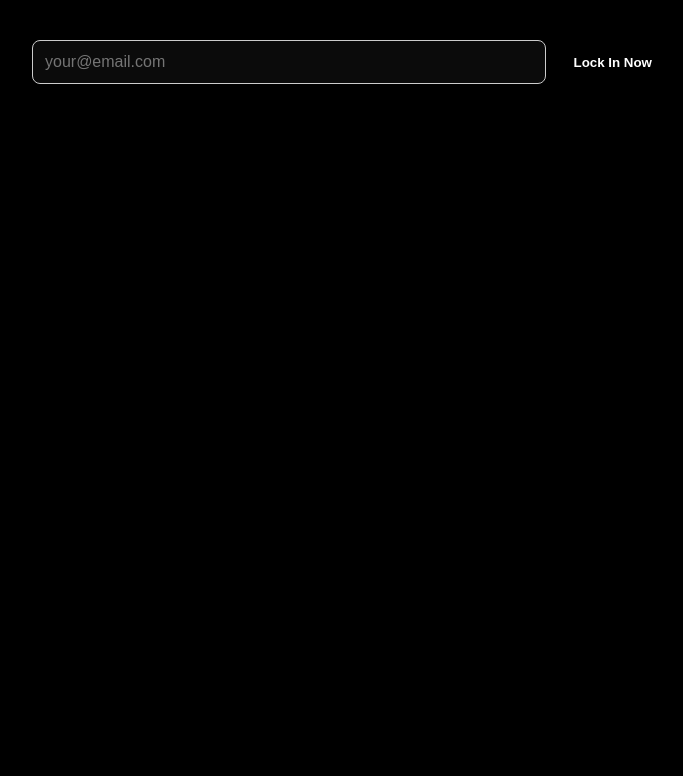
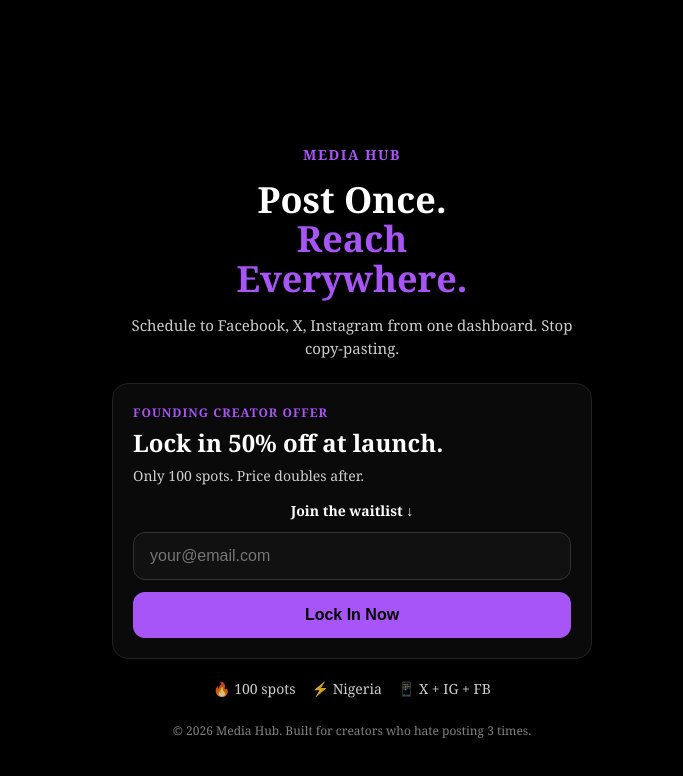
Before and after one commit to solomonenyinnaya14-a11y/Media-Hub, a Next.js app: page / in a window 1280 px wide. Shown: the top 776 px of the page, without its empty margins (288-971 px from the left). Built offline with nearby package versions, Linux system fonts and the light colour scheme.

Commit message:
Update page.tsx

```diff
--- a/app/page.tsx
+++ b/app/page.tsx
@@ -5,30 +5,121 @@ const WEB_APP_URL = "https://script.google.com/macros/s/AKfycbwjD5qIBsFVCSUDEnHr
 
 export default function Home() {
   const [msg, setMsg] = useState('');
+  const [loading, setLoading] = useState(false);
 
   return (
-    <>
+    <main style={{
+      minHeight: '100dvh',
+      background: '#000',
+      color: '#fff',
+      display: 'flex',
+      alignItems: 'center',
+      justifyContent: 'center',
+      padding: '24px',
+      fontFamily: 'Georgia, serif'
+    }}>
+      <div style={{maxWidth: '480px', width: '100%', textAlign: 'center'}}>
+
+        <div style={{fontSize: '14px', fontWeight: 900, letterSpacing: '1.5px', color: '#a855f7', marginBottom: '16px'}}>
+          MEDIA HUB
+        </div>
+
+        <h1 style={{fontSize: '36px', lineHeight: 1.1, fontWeight: 800, margin: 0}}>
+          Post Once.<br/>
+          <span style={{color: '#a855f7'}}>Reach<br/>Everywhere.</span>
+        </h1>
+
+        <p style={{opacity: 0.8, margin: '16px 0 24px', fontSize: '15px', lineHeight: 1.5}}>
+          Schedule to Facebook, X, Instagram from one dashboard. Stop copy-pasting.
+        </p>
+
+        <div style={{
+          background: '#0a0a0a',
+          border: '1px solid #222',
+          borderRadius: '16px',
+          padding: '20px',
+          textAlign: 'left'
+        }}>
+          <div style={{fontSize: '12px', fontWeight: 800, letterSpacing: '1px', color: '#a855f7', marginBottom: '8px'}}>
+            FOUNDING CREATOR OFFER
+          </div>
+          <h2 style={{fontSize: '24px', lineHeight: 1.2, fontWeight: 800, margin: '0 0 8px'}}>
+            Lock in 50% off at launch.
+          </h2>
+          <p style={{opacity: 0.8, margin: '0 0 16px', fontSize: '14px'}}>
+            Only 100 spots. Price doubles after.
+          </p>
+
+          <p style={{textAlign: 'center', fontSize: '14px', fontWeight: 600, margin: '0 0 12px'}}>
+            Join the waitlist ↓
+          </p>
+
           <form
             onSubmit={async (e) => {
               e.preventDefault();
-        setMsg("Locking you in...");
+              setLoading(true);
+              setMsg("");
               const email = (e.target as any).email.value;
 
               await fetch(WEB_APP_URL, {
                 method: "POST",
-          mode: "no-cors", // <- This is why Google works
+                mode: "no-cors",
                 body: new URLSearchParams({ email })
               });
 
+              setLoading(false);
               setMsg("✅ You're in. Check your email.");
               (e.target as any).reset();
            }}
-      style={{display:'flex', gap:'8px', marginTop:'16px'}}
           >
-      <input type="email" name="email" placeholder="your@email.com" required style={{flex:1, padding:'12px', borderRadius:'8px', border:'1px solid #ccc'}}/>
-      <button type="submit" style={{padding:'12px 20px', borderRadius:'8px', border:0, background:'#000', color:'#fff', fontWeight:600}}>Lock In Now</button>
+            <input
+              type="email"
+              name="email"
+              placeholder="your@email.com"
+              required
+              style={{
+                width: '100%',
+                padding:'14px 16px',
+                borderRadius:'12px',
+                border:'1px solid #333',
+                background: '#111',
+                color: '#fff',
+                fontSize: '16px',
+                marginBottom: '12px',
+                boxSizing: 'border-box'
+              }}
+            />
+            <button
+              type="submit"
+              disabled={loading}
+              style={{
+                width: '100%',
+                padding:'14px 22px',
+                borderRadius:'12px',
+                border:0,
+                background:'#a855f7',
+                color:'#000',
+                fontWeight:800,
+                fontSize: '16px',
+                cursor: 'pointer'
+              }}
+            >
+              {loading ? 'Locking...' : 'Lock In Now'}
+            </button>
           </form>
-    <p>{msg}</p>
-    </>
+          {msg && <p style={{marginTop: '12px', color: '#22c55e', fontWeight: 600, textAlign: 'center', fontSize: '14px'}}>{msg}</p>}
+        </div>
+
+        <div style={{display: 'flex', gap: '16px', justifyContent: 'center', marginTop: '20px', fontSize: '14px', opacity: 0.8}}>
+          <span>🔥 100 spots</span>
+          <span>⚡ Nigeria</span>
+          <span>📱 X + IG + FB</span>
+        </div>
+
+        <p style={{fontSize: '12px', opacity: 0.5, marginTop: '24px'}}>
+          © 2026 Media Hub. Built for creators who hate posting 3 times.
+        </p>
+      </div>
+    </main>
   )
 }
```
Lines whose indentation alone changed are shown as unchanged.
